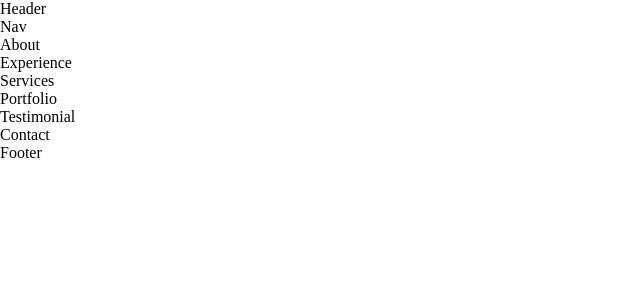
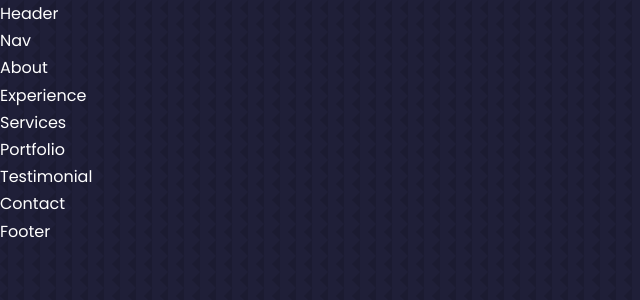
Before and after one commit to KAN19/nguyenkiet-portfolio, a React (Create React App) app: page / in a window 1280 px wide. Shown: the top 300 px of the page, without its empty margins (0-640 px from the left). Built offline with nearby package versions, Linux system fonts and the light colour scheme.

Commit message:
css base style

```diff
--- a/src/index.css
+++ b/src/index.css
@@ -1,3 +1,5 @@
+@import url("https://fonts.googleapis.com/css2?family=Poppins:wght@300;400;500;600&display=swap");
+
 * {
 	margin: 0;
 	padding: 0;
@@ -7,3 +9,129 @@
 	list-style: none;
 	text-decoration: none;
 }
+
+:root {
+	--color-bg: #1f1f38;
+	--color-bg-variant: #2c2c63;
+	--color-primary: #4db5ff;
+	--color-primary-variant: rgba(77, 181, 255, 0.4);
+	--color-white: #fff;
+	--color-light: rgba(255, 255, 255, 0.6);
+
+	--transition: all 400ms ease;
+
+	--container-width-lg: 75%;
+	--container-width-md: 86%;
+	--container-width-ms: 90%;
+}
+
+html {
+	scroll-behavior: smooth;
+}
+
+::-webkit-scrollbar {
+	display: none;
+}
+
+body {
+	font-family: "Poppins", sans-serif;
+	background: var(--color-bg);
+	color: var(--color-white);
+	line-height: 1.7;
+	background-image: url(../src/assets/bg-texture.png);
+}
+
+/* =========== General Styles ========== */
+.container {
+	width: var(--container-width-lg);
+	margin: 0 auto;
+}
+
+h1,
+h2,
+h3,
+h4,
+h5 {
+	font-weight: 500;
+}
+
+h1 {
+	font-size: 2.5rem;
+}
+
+section {
+	margin-top: 8rem;
+}
+
+section > h2,
+section > h5 {
+	text-align: center;
+	color: var(--color-light);
+}
+
+section > h2 {
+	color: var(--color-primary);
+	margin-bottom: 3rem;
+}
+
+.text-light {
+	color: var(--color-light);
+}
+
+a {
+	color: var(--color-primary);
+	transition: var(--transition);
+}
+
+a:hover {
+	color: var(--color-white);
+}
+
+.btn {
+	width: max-content;
+	display: inline-block;
+	color: var(--color-primary);
+	padding: 0.75rem 1.2rem;
+	border-radius: 0.4rem;
+	border: 1px solid var(--color-primary);
+	transition: var(--transition);
+}
+
+.btn:hover {
+	background-color: var(--color-white);
+	color: var(--color-bg);
+	border-color: transparent;
+}
+
+.btn-primary {
+	background: var(--color-primary);
+	color: var(--color-bg);
+}
+
+img {
+	display: block;
+	width: 100%;
+	object-fit: cover;
+}
+
+/* ========================== Media Queries (MEDIUM DEVICES) =========== */
+@media screen and (max-width: 1024) {
+	.container {
+		width: var(--container-width-md);
+	}
+
+	section {
+		margin-top: 6rem;
+	}
+}
+
+/* ========================== Media Queries (SMALL DEVICES) =========== */
+@media screen and (max-width: 600) {
+	.container {
+		width: var(--container-width-sm);
+	}
+
+	section > h2 {
+		margin-bottom: 2rem;
+	}
+}
```
